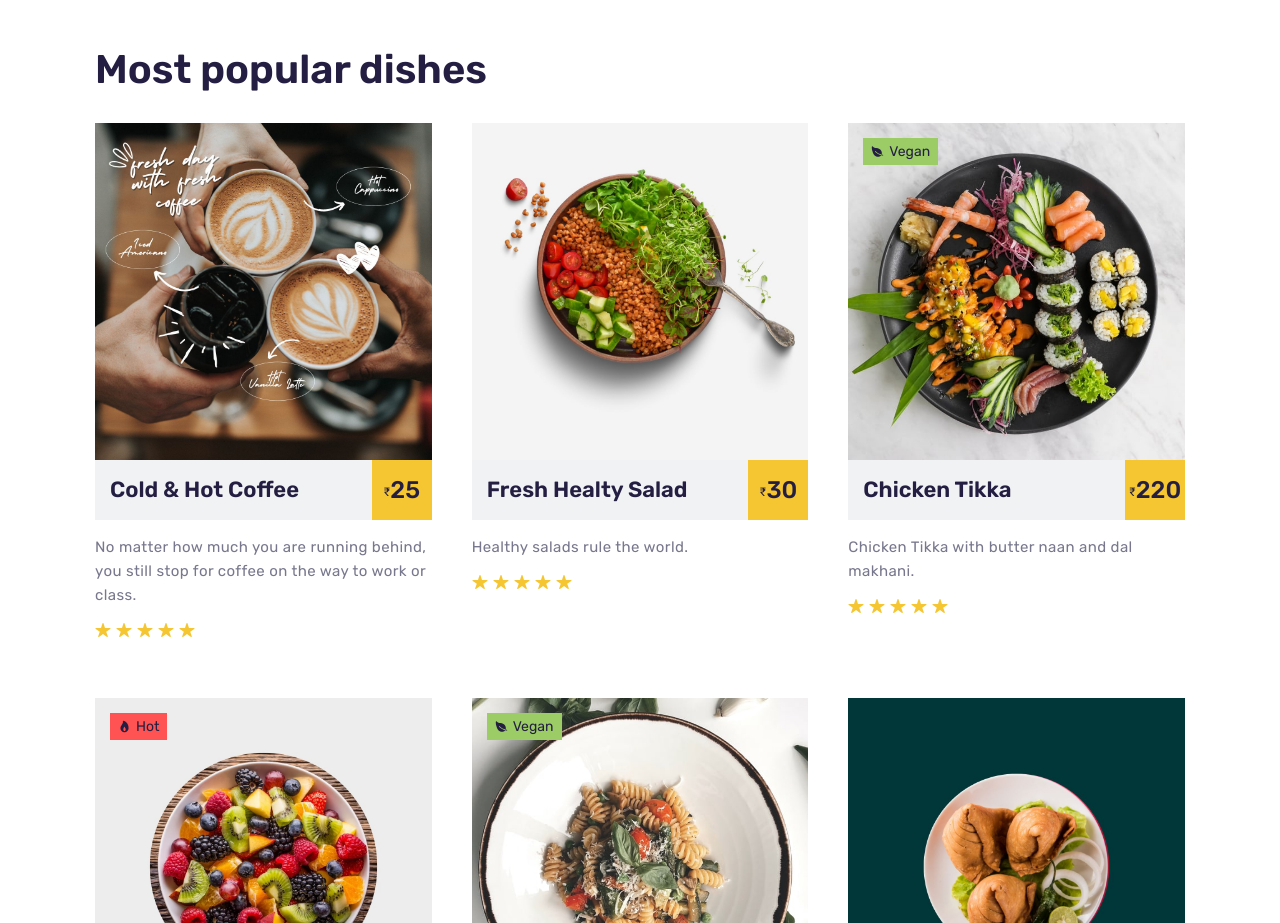
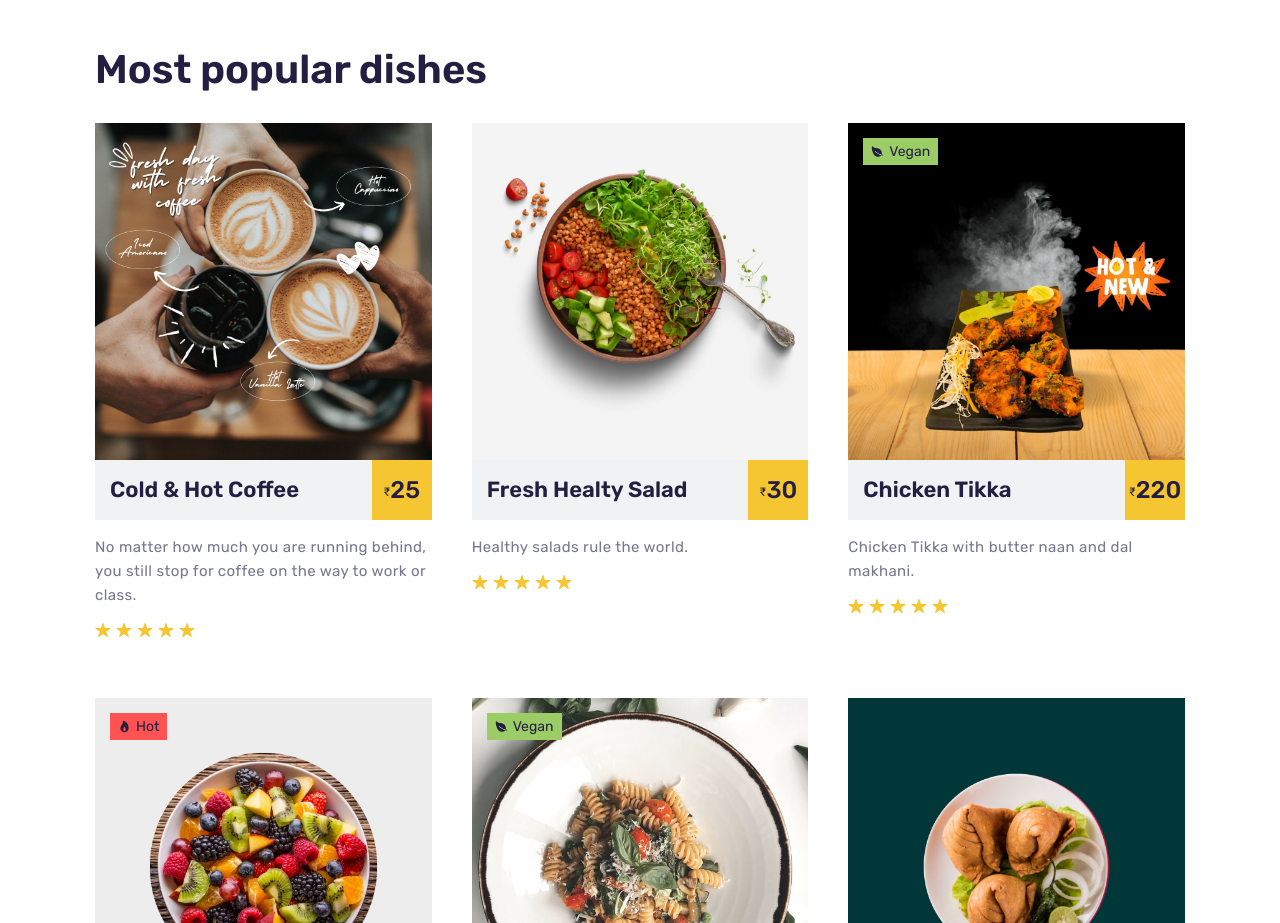
Before and after one commit to omjigupta/HU, a plain HTML site: page index.html in a window 1280 px wide. Shown: the part 2340-3263 px from the top of the page. Drawn offline with nearby package versions, Linux system fonts and the light colour scheme.

Commit message:
image update

```diff
--- a/index.html
+++ b/index.html
@@ -461,7 +461,7 @@
             <div class="product-card">
 
               <div class="img-box">
-                <img src="./assets/images/menu3.jpg" alt="product image" class="product-img" width="200" loading="lazy">
+                <img src="./assets/images/chicken-tikka.jpg" alt="product image" class="product-img" width="200" loading="lazy">
 
                 <div class="card-badge green">
                   <ion-icon name="leaf"></ion-icon>
```
Also changed, not shown: assets/images/chicken-tikka.jpg (added).
